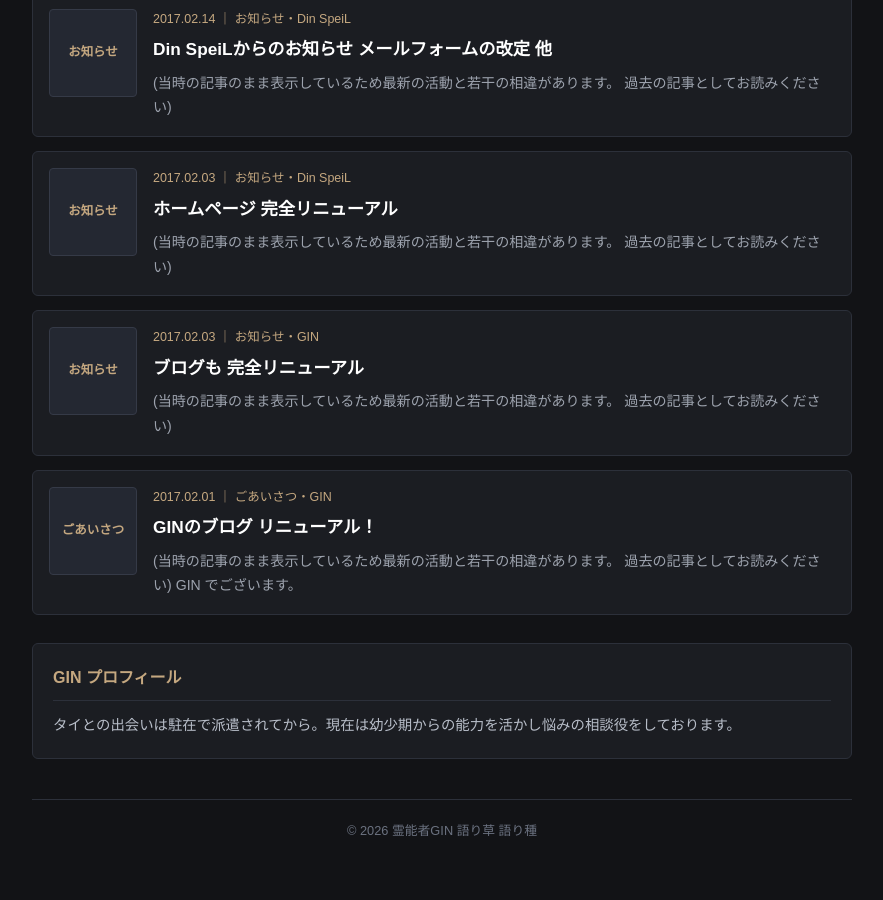
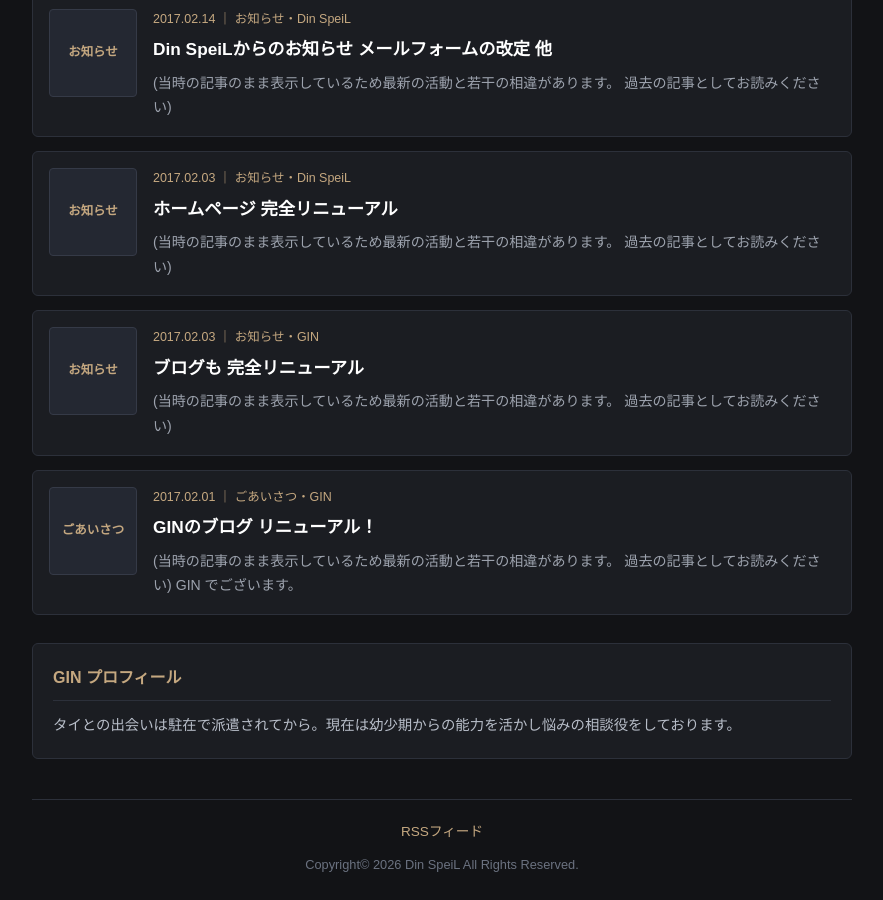
Before and after one commit to DadaGIN/ginbkk-blog, a Jekyll site: the page built from index.html, in a window 1280 px wide and 900 px high, scrolled down 1143 px. Shown: the whole window, without its empty margins (198-1081 px from the left). Built offline with Jekyll 4.4.1, drawn with Linux system fonts in a browser that asks for light colours; before the commit the page ends 2009 px from its top, so only the background shows below that; some of the changed text lies outside the part shown.

Commit message:
Update default.html

```diff
--- a/_layouts/default.html
+++ b/_layouts/default.html
@@ -12,18 +12,31 @@
   <header>
     <h1><a href="{{ '/' | relative_url }}" style="color:#fff;text-decoration:none;">{{ site.title }}</a></h1>
     <div class="sub">{{ site.description }}</div>
-    <nav>
-      <a href="{{ '/' | relative_url }}">TOP</a>
-      <a href="#profile">プロフィール</a>
-      <a href="{{ '/feed.xml' | relative_url }}">RSS</a>
+    <nav class="main-nav">
+      <a href="{{ '/' | relative_url }}" class="nav-btn">TOP</a>
+      <a href="https://example.com" target="_blank" rel="noopener noreferrer" class="nav-btn">SNS一覧</a>
+      <a href="https://din-speil.com" target="_blank" rel="noopener noreferrer" class="nav-btn">ホームページ</a>
+      <a href="https://example.com" target="_blank" rel="noopener noreferrer" class="nav-btn nav-btn-accent">ご意見・お問い合わせ</a>
     </nav>
   </header>
+
   <main>{{ content }}</main>
+
   <section id="profile" class="box">
     <h2>GIN プロフィール</h2>
     <p style="font-size:0.9rem;color:#b8bec9;margin:0;">タイとの出会いは駐在で派遣されてから。現在は幼少期からの能力を活かし悩みの相談役をしております。</p>
   </section>
-  <footer>© 2026 霊能者GIN 語り草 語り種</footer>
+
+  <footer>
+    <div style="margin-bottom: 10px;">
+      <a href="{{ '/feed.xml' | relative_url }}" style="color:#c5a880; text-decoration:none; font-size:0.85rem;">RSSフィード</a>
+    </div>
+    <div>Copyright© <span id="copyright-year">2026</span> Din SpeiL All Rights Reserved.</div>
+  </footer>
 </div>
+
+<script>
+  document.getElementById("copyright-year").textContent = new Date().getFullYear();
+</script>
 </body>
 </html>
```
